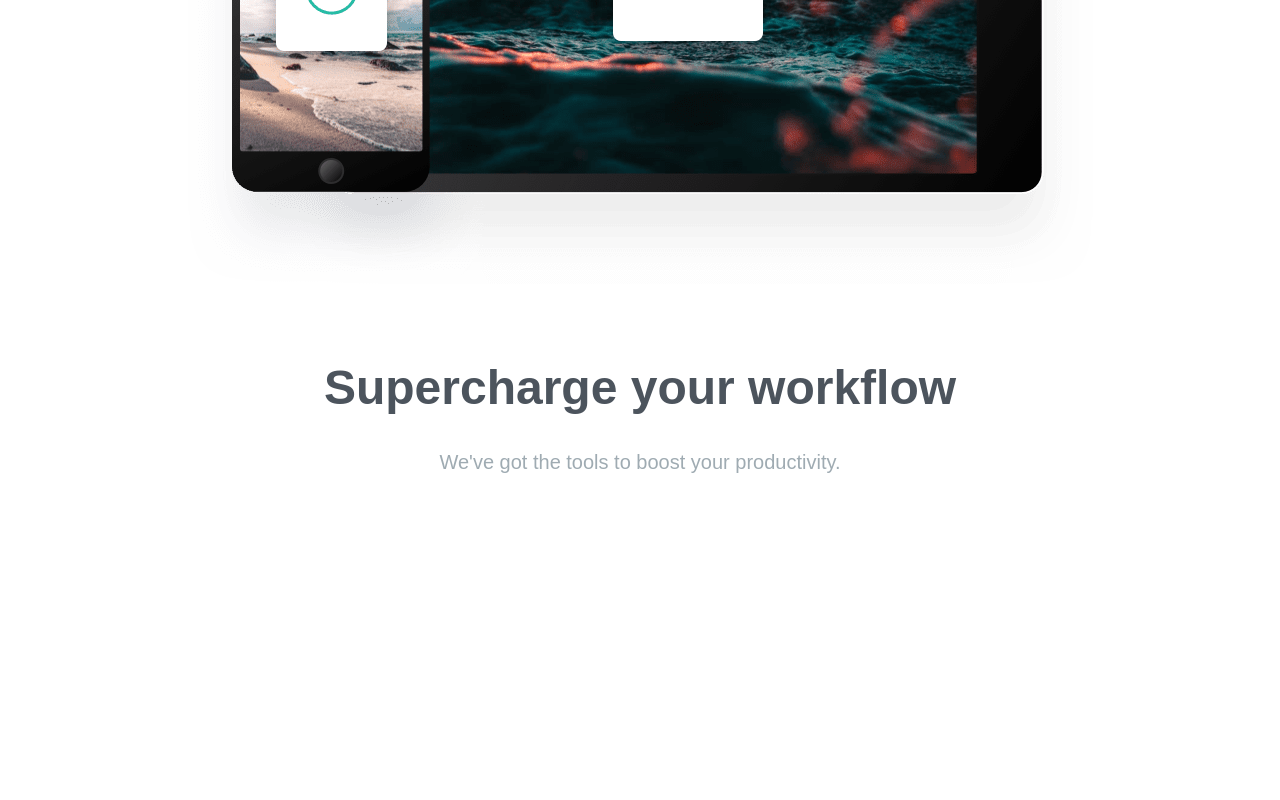
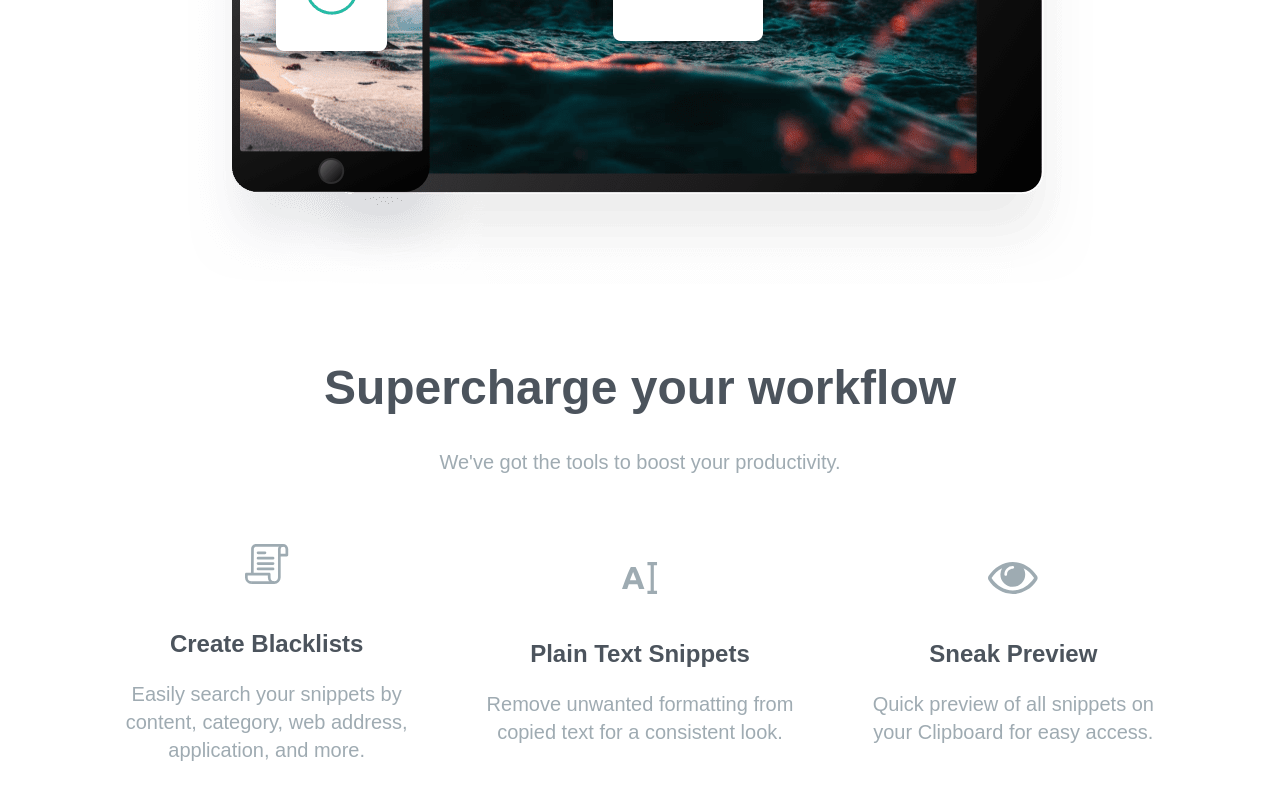
Before and after one commit to adittanu/clipboard-web, a website: page index.html in a window 1280 px wide. Shown: the part 2579-3379 px from the top of the page. Before the commit the page ends 3139 px from the top, so only its background shows below. Drawn offline with Linux system fonts and the light colour scheme; a web font is replaced by a local one.

Commit message:
add items

```diff
--- a/index.html
+++ b/index.html
@@ -58,7 +58,7 @@
                 <div class="flex flex-col mt-16 mb-24 space-y-12 text-xl md:mb-60 md:text-left lg:pl-16 md:w-1/2">
                     <!-- Item 1 -->
                     <div>
-                        <h5 class="mb-2 text-2xl font-bold text-darkGrayishBlue">
+                        <h5>
                             Quick Search
                         </h5>
                         <p class="max-w-md text-grayishBlue">
@@ -67,7 +67,7 @@
                     </div>
                     <!-- Item 2 -->
                     <div>
-                        <h5 class="mb-2 text-2xl font-bold text-darkGrayishBlue">
+                        <h5>
                             iCloud Sync
                         </h5>
                         <p class="max-w-md text-grayishBlue">
@@ -76,7 +76,7 @@
                     </div>
                     <!-- Item 3 -->
                     <div>
-                        <h5 class="mb-2 text-2xl font-bold text-darkGrayishBlue">
+                        <h5>
                             Completely History
                         </h5>
                         <p class="max-w-md text-grayishBlue">
@@ -106,8 +106,34 @@
             <p class="mb-16 section-content">
                 We've got the tools to boost your productivity.
             </p>
+            <!-- Items Container -->
+            <div class="flex flex-col items-center justify-between space-y-16 text-xl md:flex-row md:space-y-0 md:space-x-12">
+                <!-- Item 1 -->
+                <div class="flex flex-col items-center space-y-5">
+                    <img src="images/icon-blacklist.svg" alt="" class="mb-6">
+                    <h5>Create Blacklists</h5>
+                    <p class="max-w-md text-grayishBlue">
+                        Easily search your snippets by content, category, web address, application, and more.
+                    </p>
+                </div>
+                <!-- Item 2 -->
+                <div class="flex flex-col items-center space-y-5">
+                    <img src="images/icon-text.svg" alt="" class="mb-6">
+                    <h5>Plain Text Snippets</h5>
+                    <p class="max-w-md text-grayishBlue">
+                        Remove unwanted formatting from copied text for a consistent look.
+                    </p>
+                </div>
+                <!-- Item 3 -->
+                <div class="flex flex-col items-center space-y-5">
+                    <img src="images/icon-preview.svg" alt="" class="mb-6">
+                    <h5>Sneak Preview</h5>
+                    <p class="max-w-md text-grayishBlue">
+                        Quick preview of all snippets on your Clipboard for easy access.
+                    </p>
+                </div>
+            </div>
         </div>
     </section>
-
 </body>
 </html>
--- a/input.css
+++ b/input.css
@@ -5,6 +5,10 @@
 @layer base {
     h3 {
         @apply mb-8 text-4xl font-bold text-darkGrayishBlue md:text-5xl
+    }
+
+    h5 {
+        @apply mb-2 text-2xl font-bold text-darkGrayishBlue
     }
 }
 
```
Also changed, not shown: css/style.css.
